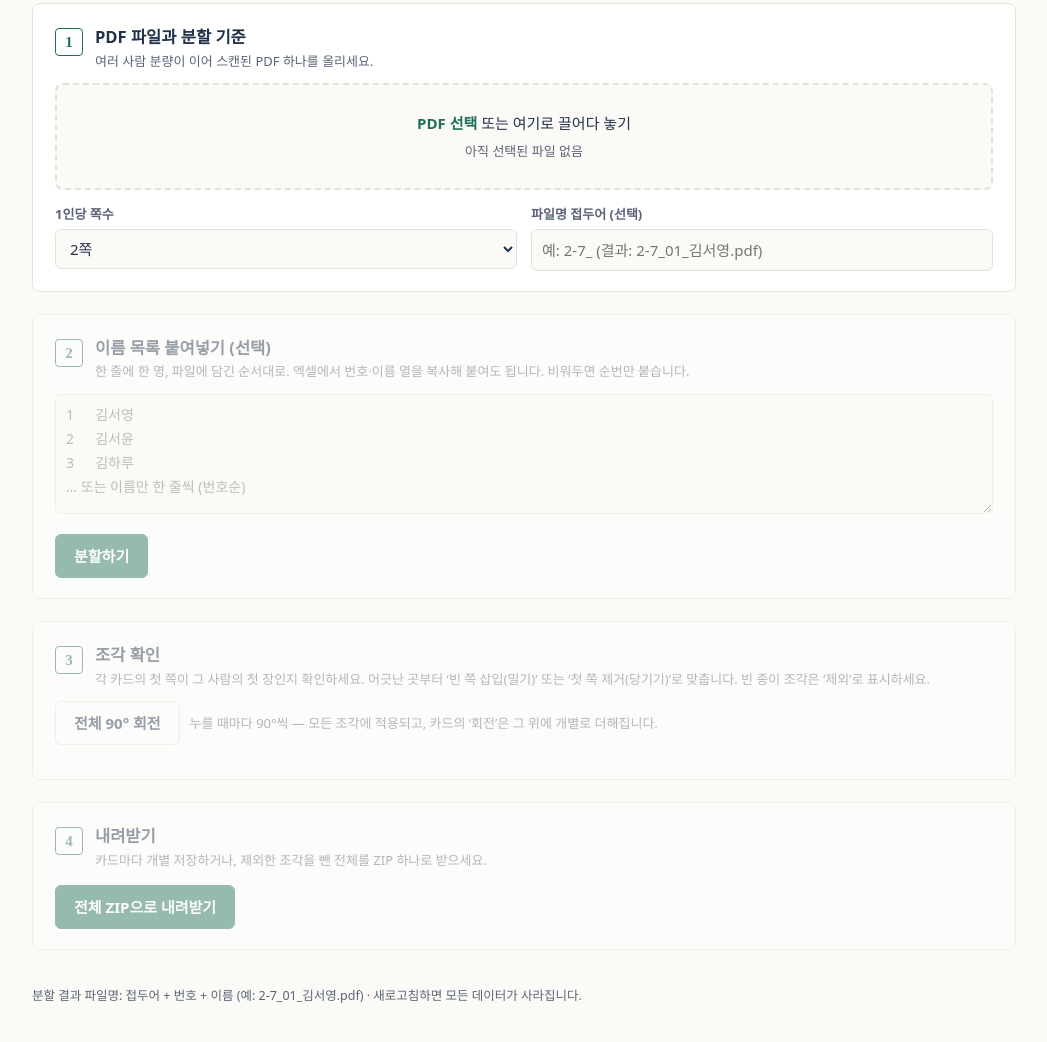
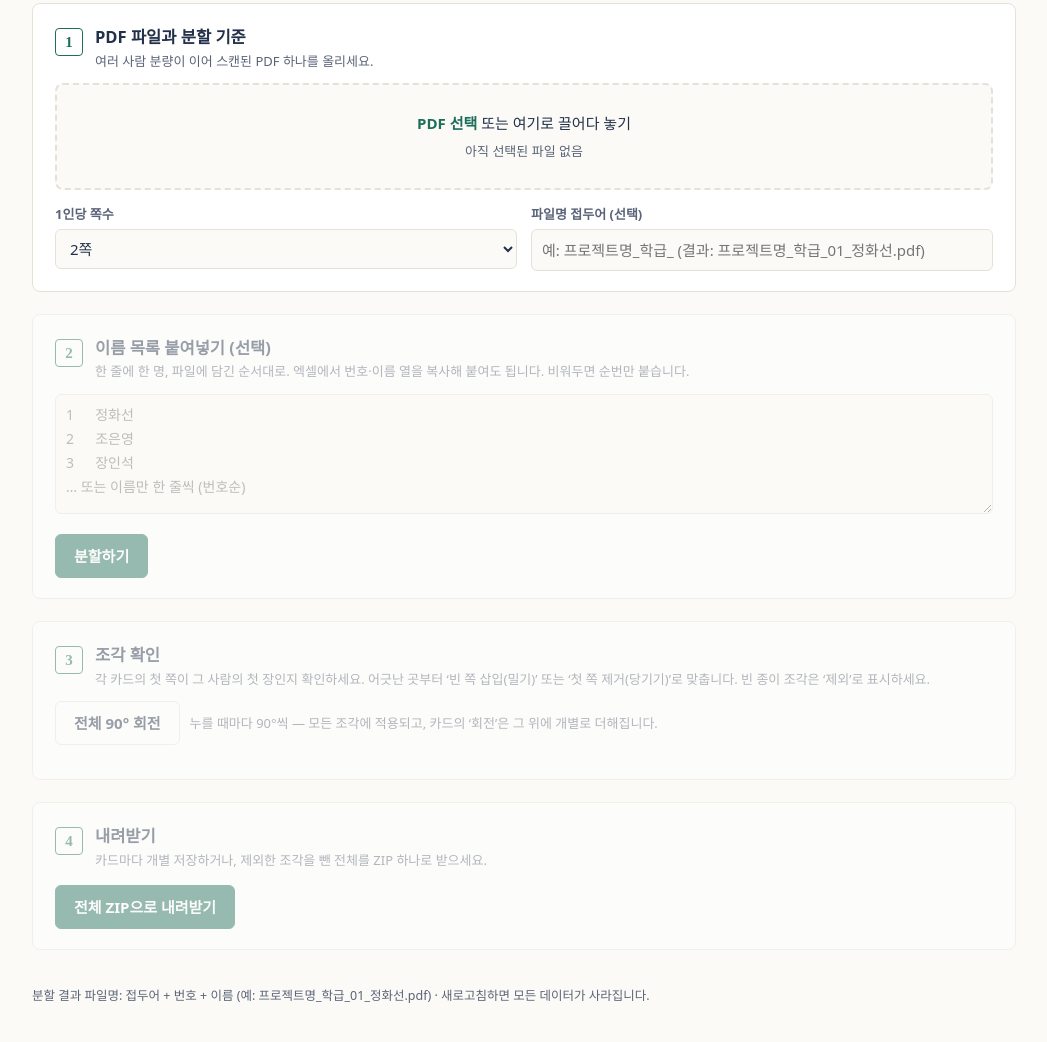
Before and after one commit to persian32/pdf-splitter, a plain HTML site: page index.html in a window 1280 px wide. Shown: the part 162-1204 px from the top of the page, without its empty margins (116-1163 px from the left). Drawn offline with nearby package versions, Linux system fonts and the light colour scheme; a script that the page names is missing.

Commit message:
Add files via upload

```diff
--- a/index.html
+++ b/index.html
@@ -170,7 +170,7 @@
       </div>
       <div>
         <label for="prefix">파일명 접두어 (선택)</label>
-        <input type="text" id="prefix" placeholder="예: 2-7_ (결과: 2-7_01_김서영.pdf)">
+        <input type="text" id="prefix" placeholder="예: 프로젝트명_학급_ (결과: 프로젝트명_학급_01_정화선.pdf)">
       </div>
     </div>
   </section>
@@ -182,7 +182,7 @@
       <div><div class="step-title">이름 목록 붙여넣기 (선택)</div>
       <div class="step-sub">한 줄에 한 명, 파일에 담긴 순서대로. 엑셀에서 번호·이름 열을 복사해 붙여도 됩니다. 비워두면 순번만 붙습니다.</div></div>
     </div>
-    <textarea id="roster" placeholder="1	김서영&#10;2	김서윤&#10;3	김하루&#10;… 또는 이름만 한 줄씩 (번호순)"></textarea>
+    <textarea id="roster" placeholder="1	정화선&#10;2	조은영&#10;3	장인석&#10;… 또는 이름만 한 줄씩 (번호순)"></textarea>
     <div class="btnrow">
       <button class="green" id="split">분할하기</button>
       <span class="progress" id="prog1"></span>
@@ -221,7 +221,7 @@
 </main>
 
 <footer>
-  분할 결과 파일명: 접두어 + 번호 + 이름 (예: 2-7_01_김서영.pdf) · 새로고침하면 모든 데이터가 사라집니다.
+  분할 결과 파일명: 접두어 + 번호 + 이름 (예: 프로젝트명_학급_01_정화선.pdf) · 새로고침하면 모든 데이터가 사라집니다.
 </footer>
 
 <script>
```
